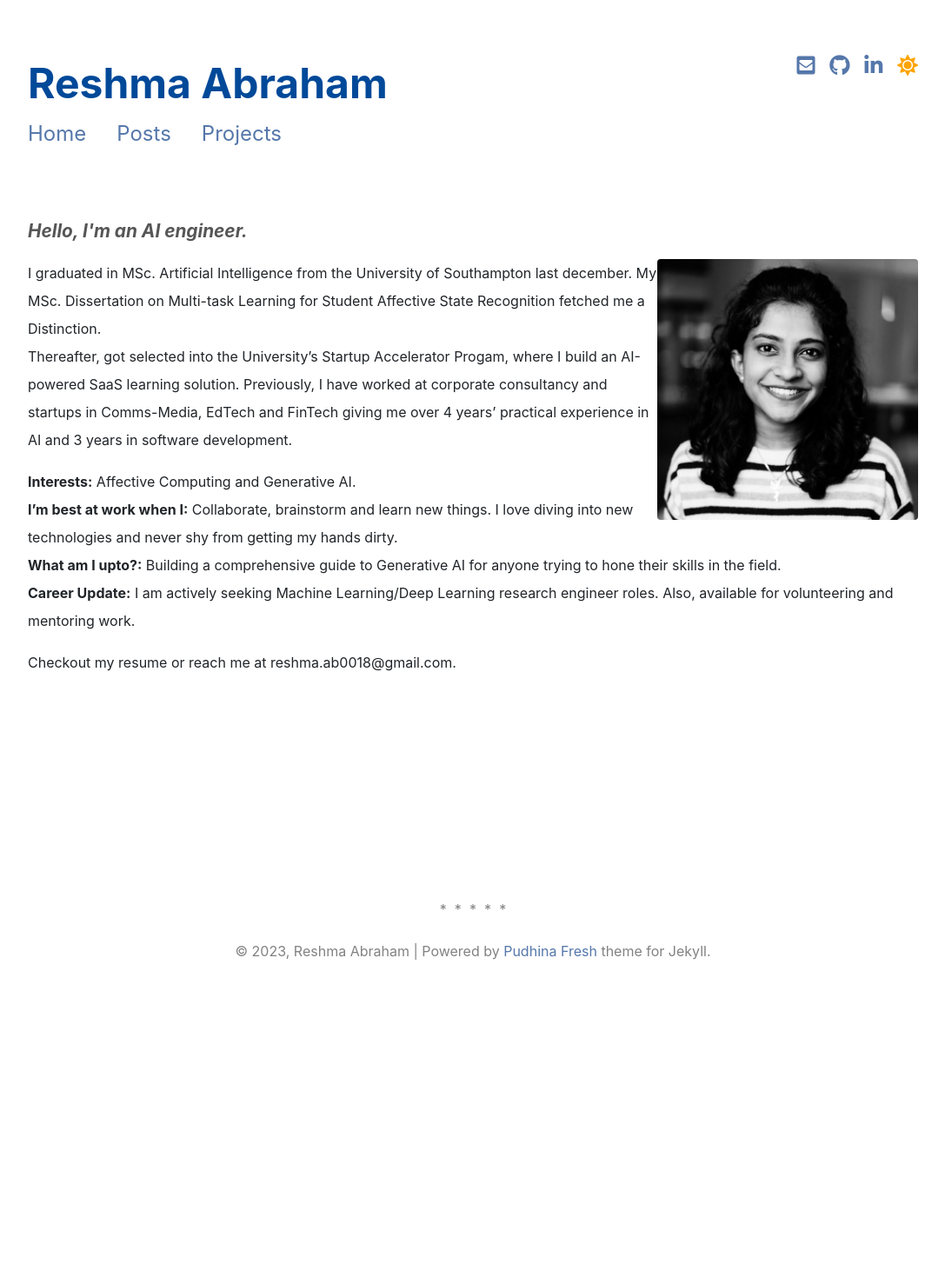
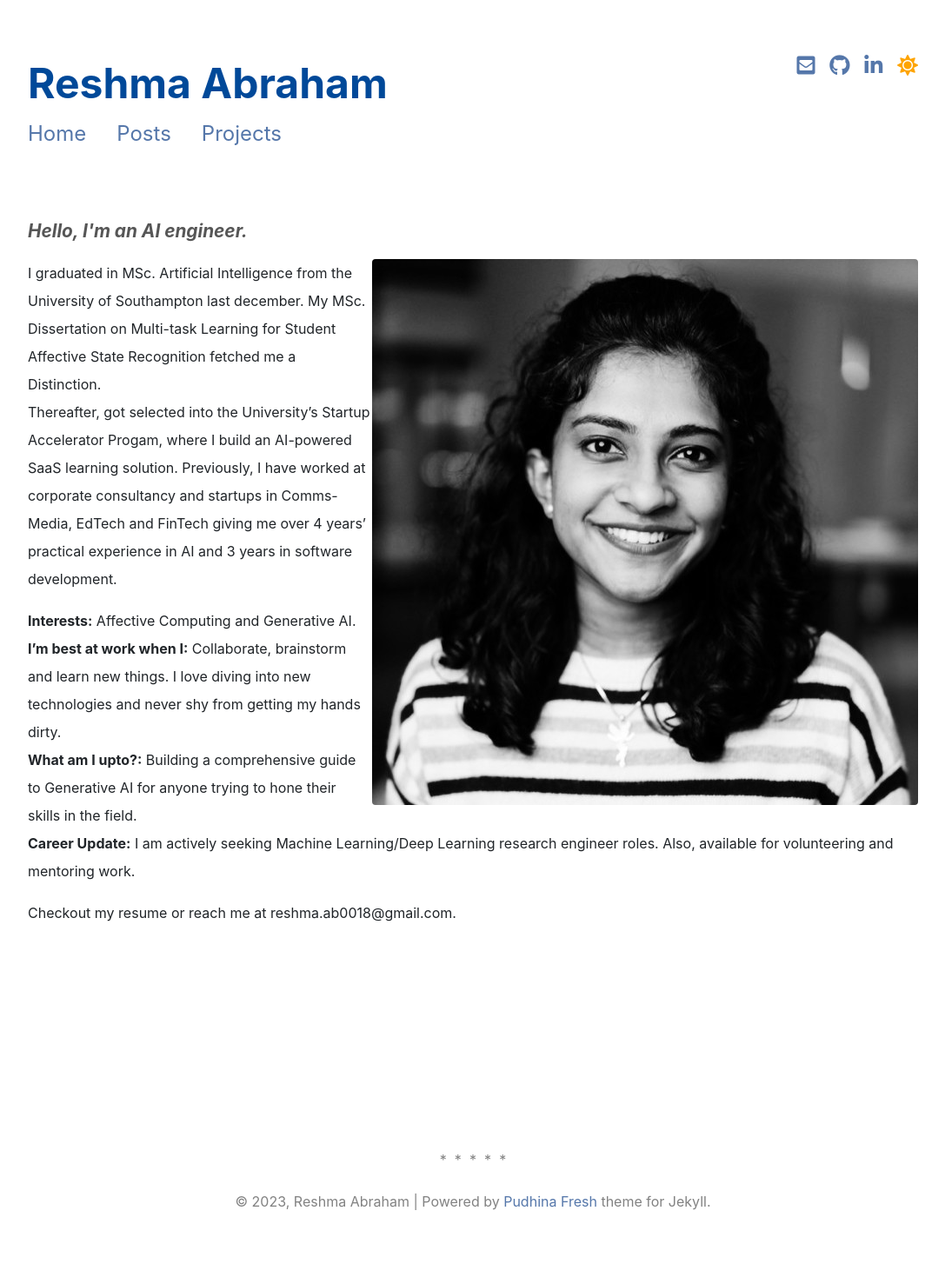
Before and after one commit to Resh-97/Pockets-Of-Reflection, a Jekyll site: the page built from index.md, in a window 1280 px wide. Shown: the whole page at 87% size, without its empty margins (96-1183 px from the left). Built offline with Jekyll 4.4.1, drawn with Linux system fonts in a browser that asks for light colours; nearby versions of some CDN libraries; a style sheet for code colours, icons or effects is not loaded; before the commit the page ends 1166 px from its top, so only the background shows below that.

Commit message:
Update index.md

```diff
--- a/index.md
+++ b/index.md
@@ -8,7 +8,7 @@ sitemap:
   priority: 1.0
 ---
 <p class="describe-text">Hello, I'm an AI engineer.</p>
-<img align="right" width="300" height="300" src="https://resh-97.github.io/Pockets-Of-Reflection//assets/img/Claimer.jpg">
+<img align="right" src="https://resh-97.github.io/Pockets-Of-Reflection//assets/img/Claimer.jpg">
 I graduated in MSc. Artificial Intelligence from the University of Southampton last december. My MSc. Dissertation on Multi-task Learning for Student Affective State Recognition fetched me a Distinction. <br/>
 Thereafter, got selected into the University's Startup Accelerator Progam, where I build an AI-powered SaaS learning solution. Previously, I have worked at corporate consultancy and startups in Comms-Media, EdTech and FinTech giving me over 4 years’ practical experience in AI and 3 years in software development. <br/>
 
```
